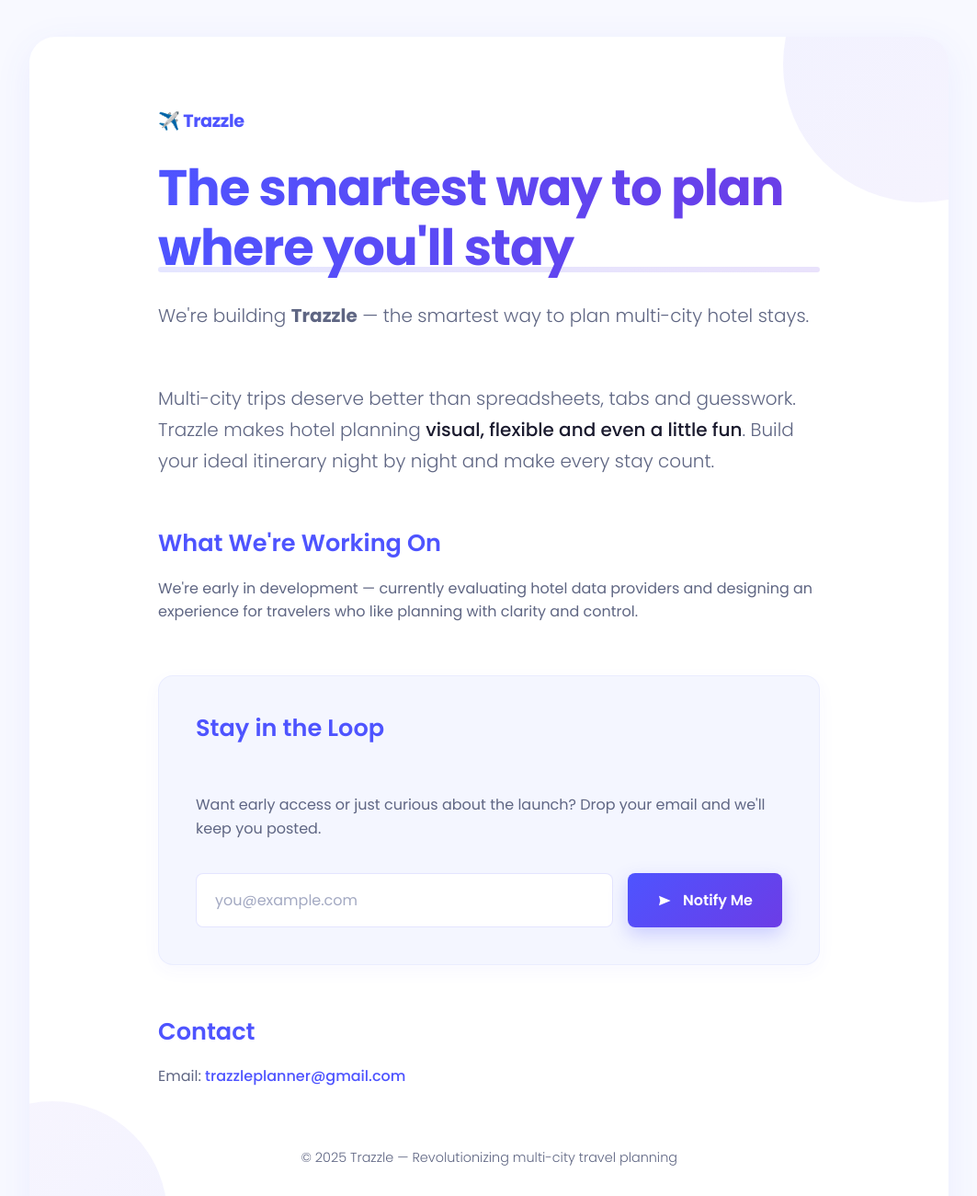
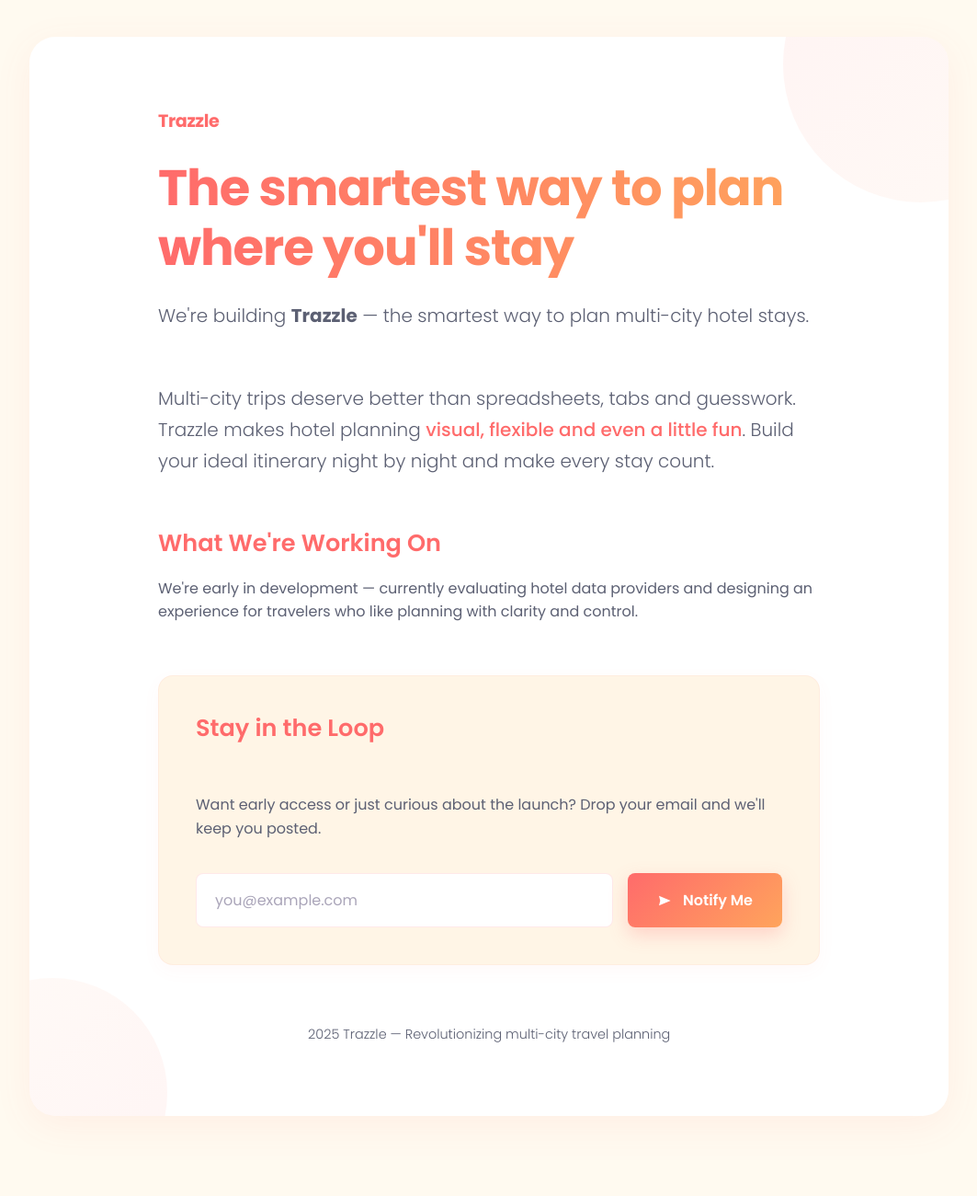
Before and after one commit to Hannessfahlenn/Trazzle, a plain HTML site: page index.html in a window 1280 px wide. Shown: the whole page at 92% size, without its empty margins (108-1171 px from the left). After the commit the page ends 1253 px from the top, so only its background shows below. Drawn offline with Linux system fonts and the light colour scheme.

Commit message:
Update index.html

```diff
--- a/index.html
+++ b/index.html
@@ -13,18 +13,18 @@
 
   <style>
     :root {
-      --bg: #f8f9ff;
+      --bg: #fffaf0;
       --surface: #ffffff;
-      --surface-muted: #f4f6ff;
-      --text-primary: #1a1a2e;
-      --text-muted: #5f6683;
-      --accent-primary: #4e54ff;
-      --accent-secondary: #6c3ce6;
+      --surface-muted: #fff5e6;
+      --text-primary: #2d3047;
+      --text-muted: #5c6073;
+      --accent-primary: #ff6b6b;
+      --accent-secondary: #ffa45c;
       --radius-lg: 28px;
       --radius: 16px;
       --radius-sm: 8px;
-      --shadow-soft: 0 10px 40px rgba(78, 84, 255, 0.08);
-      --shadow-btn: 0 8px 20px rgba(78, 84, 255, 0.25);
+      --shadow-soft: 0 10px 40px rgba(255, 107, 107, 0.08);
+      --shadow-btn: 0 8px 20px rgba(255, 107, 107, 0.25);
       --transition: all 0.3s cubic-bezier(0.25, 1, 0.5, 1);
     }
 
@@ -71,7 +71,7 @@
       right: -120px;
       width: 300px;
       height: 300px;
-      background: linear-gradient(135deg, rgba(78, 84, 255, 0.08), rgba(108, 60, 230, 0.06));
+      background: linear-gradient(135deg, rgba(255, 107, 107, 0.08), rgba(255, 164, 92, 0.06));
       border-radius: 50%;
       z-index: 0;
     }
@@ -83,7 +83,7 @@
       left: -100px;
       width: 250px;
       height: 250px;
-      background: linear-gradient(135deg, rgba(108, 60, 230, 0.05), rgba(78, 84, 255, 0.07));
+      background: linear-gradient(135deg, rgba(255, 164, 92, 0.05), rgba(255, 107, 107, 0.07));
       border-radius: 50%;
       z-index: 0;
     }
@@ -123,19 +123,6 @@
       -webkit-text-fill-color: transparent;
       background-clip: text;
       color: transparent;
-      position: relative;
-    }
-
-    .gradient::after {
-      content: "";
-      position: absolute;
-      bottom: 6px;
-      left: 0;
-      width: 100%;
-      height: 6px;
-      background: linear-gradient(90deg, rgba(78, 84, 255, 0.15), rgba(108, 60, 230, 0.15));
-      border-radius: 10px;
-      z-index: -1;
     }
 
     p.lead {
@@ -170,14 +157,14 @@
       display: flex;
       flex-direction: column;
       gap: 1.2rem;
-      box-shadow: 0 6px 20px rgba(78, 84, 255, 0.04);
+      box-shadow: 0 6px 20px rgba(255, 107, 107, 0.04);
       transition: var(--transition);
-      border: 1px solid rgba(78, 84, 255, 0.06);
+      border: 1px solid rgba(255, 107, 107, 0.06);
     }
 
     .email-card:hover {
       transform: translateY(-5px);
-      box-shadow: 0 12px 30px rgba(78, 84, 255, 0.08);
+      box-shadow: 0 12px 30px rgba(255, 107, 107, 0.08);
     }
 
     .email-card form {
@@ -189,7 +176,7 @@
     .email-card input[type="email"] {
       flex: 1 1 260px;
       padding: 1rem 1.25rem;
-      border: 1px solid rgba(78, 84, 255, 0.15);
+      border: 1px solid rgba(255, 107, 107, 0.15);
       border-radius: var(--radius-sm);
       font-size: 1rem;
       font-family: "Poppins", sans-serif;
@@ -198,13 +185,13 @@
     }
 
     .email-card input[type="email"]::placeholder {
-      color: #a3a9c2;
+      color: #aaa5b9;
     }
 
     .email-card input[type="email"]:focus {
       outline: none;
       border-color: var(--accent-primary);
-      box-shadow: 0 0 0 4px rgba(78, 84, 255, 0.15);
+      box-shadow: 0 0 0 4px rgba(255, 107, 107, 0.15);
     }
 
     .btn {
@@ -240,7 +227,7 @@
 
     .btn:hover {
       transform: translateY(-3px);
-      box-shadow: 0 10px 25px rgba(78, 84, 255, 0.35);
+      box-shadow: 0 10px 25px rgba(255, 107, 107, 0.35);
     }
 
     .btn:hover::before {
@@ -249,7 +236,7 @@
 
     .btn:active {
       transform: translateY(0);
-      box-shadow: 0 5px 15px rgba(78, 84, 255, 0.25);
+      box-shadow: 0 5px 15px rgba(255, 107, 107, 0.25);
     }
 
     .icon {
@@ -280,7 +267,7 @@
 
     .highlight {
       font-weight: 500;
-      color: var(--text-primary);
+      color: var(--accent-primary);
     }
 
     /* ===== ANIMATIONS ===== */
@@ -304,7 +291,6 @@
     section:nth-of-type(2) { animation-delay: 0.25s; }
     section:nth-of-type(3) { animation-delay: 0.4s; }
     section:nth-of-type(4) { animation-delay: 0.55s; }
-    section:nth-of-type(5) { animation-delay: 0.7s; }
 
     footer {
       opacity: 0;
@@ -330,7 +316,7 @@
   <div class="card">
     <!-- Logo -->
     <section>
-      <span class="logo">✈️ Trazzle</span>
+      <span class="logo">Trazzle</span>
 
       <!-- 🎯 Headline -->
       <h1 class="gradient">The smartest way to plan where you'll stay</h1>
@@ -364,13 +350,7 @@
       </form>
     </section>
 
-    <!-- 🔗 Contact -->
-    <section>
-      <h2>Contact</h2>
-      <p>Email: <a href="mailto:trazzleplanner@gmail.com">trazzleplanner@gmail.com</a></p>
-    </section>
-
-    <footer>© 2025 Trazzle — Revolutionizing multi-city travel planning</footer>
+    <footer>2025 Trazzle — Revolutionizing multi-city travel planning</footer>
   </div>
 </body>
 </html>
```
